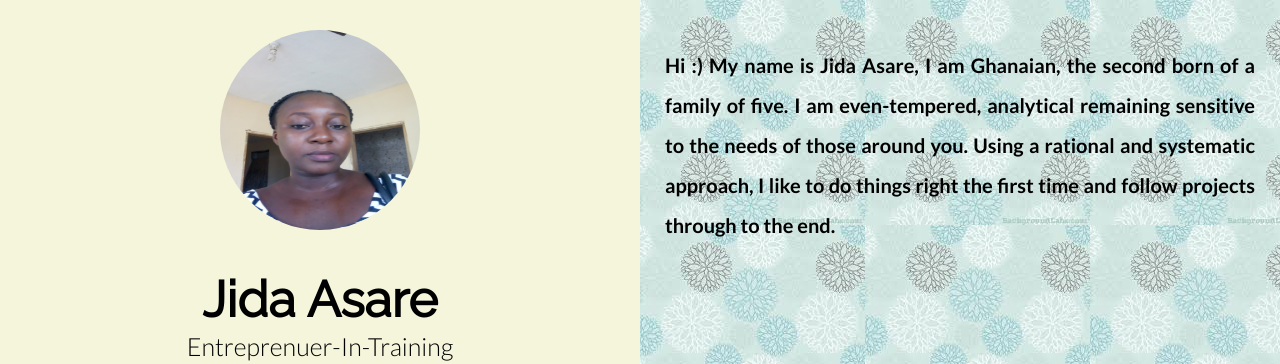
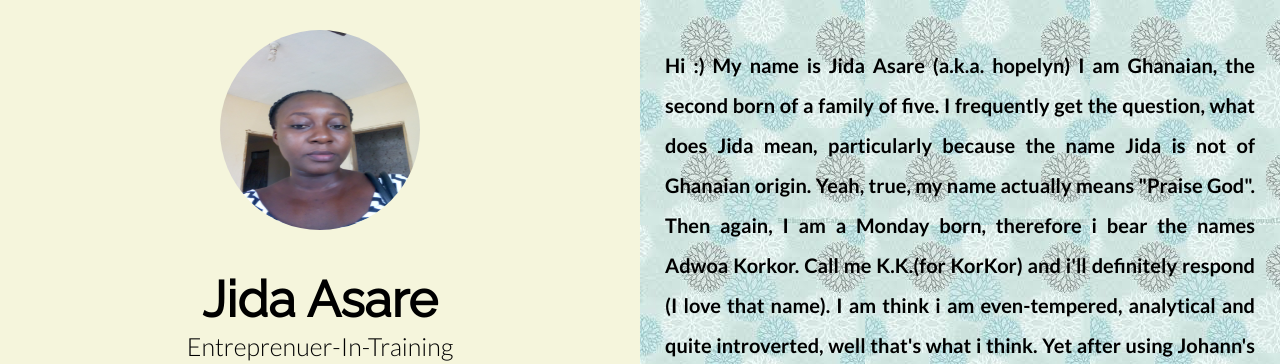
Before and after one commit to jakazzy/leaderboard, a plain HTML site: page index.html in a window 1280 px wide. Shown: the top 364 px of the page. Drawn offline with Linux system fonts and the light colour scheme.

Commit message:
Update to README.MD and index.html

```diff
--- a/index.html
+++ b/index.html
@@ -33,8 +33,8 @@
 
             <div class="item-content right">
                 <p>
-                    Hi :) My name is Jida Asare, I am Ghanaian, the second born of a family of five.
-                    I am even-tempered, analytical remaining sensitive to the needs of those around you. Using a rational and systematic approach, I like to do things right the first time and follow projects through to the end.
+                    Hi :) My name is Jida Asare (a.k.a. hopelyn) I am Ghanaian, the second born of a family of five. I frequently get the question, what does Jida mean, particularly because the name Jida is not of Ghanaian origin. Yeah, true, my name actually means "Praise God". Then again, I am a Monday born, therefore i bear the names Adwoa Korkor. Call me K.K.(for KorKor) and i'll definitely respond (I love that name).
+                    I am think i am even-tempered, analytical and quite introverted, well that's what i think. Yet after using Johann's window(studied in class), my friends, Lavet and Lucious think I am empathetic, introverted and intelligent. Using a rational and systematic approach, I like to do things right the first time and follow projects through to the end. O wait, i haven't yet mentioned what I do. I studied Pharmacy at the University of Ghana, Legon and i had my license to practice in Ghana in 2016.
 
                 </p>
             </div>
```
Also changed, not shown: README.md.
